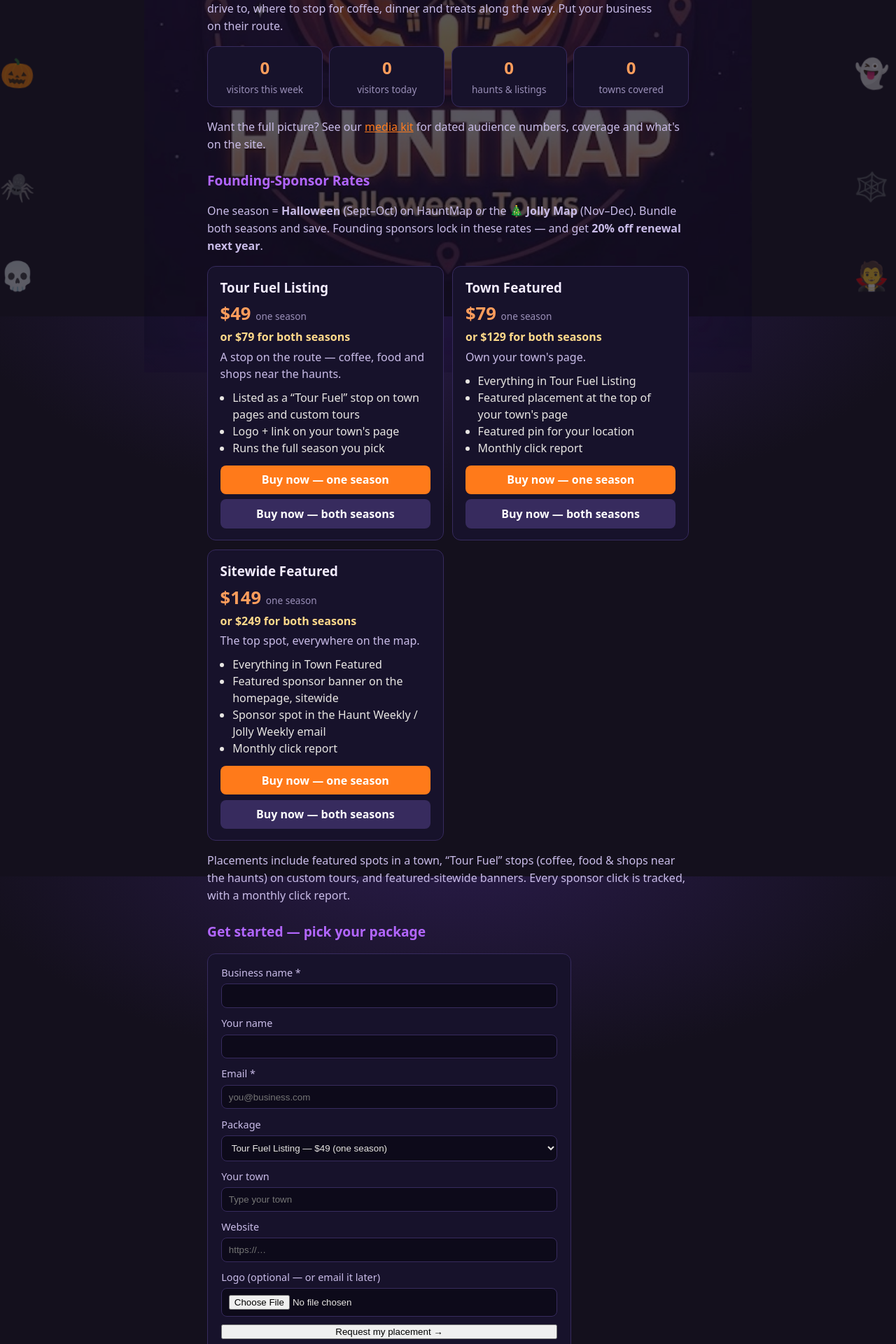
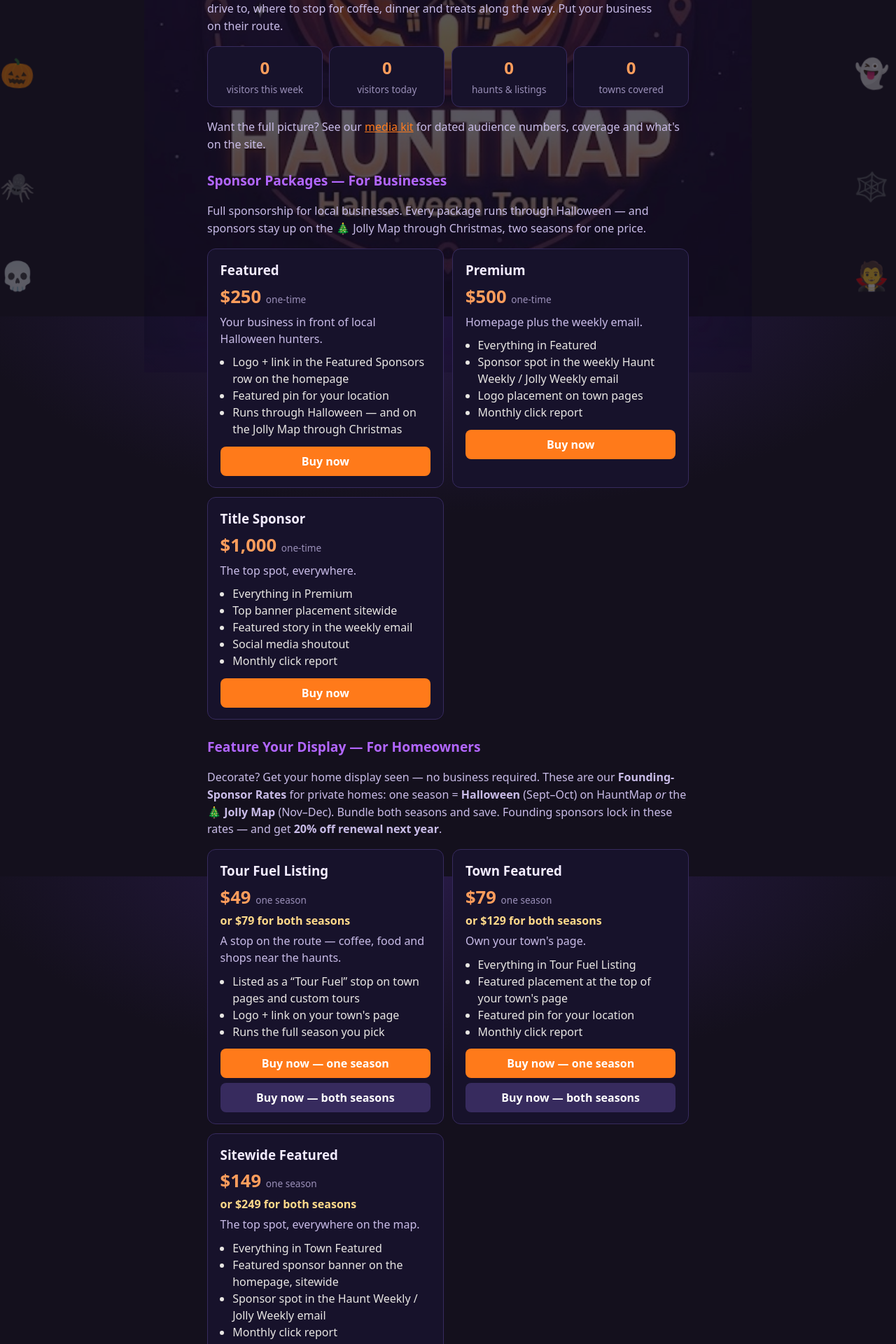
Before and after one commit to SpookyMap/hauntmap, a FastAPI app: page /advertise in a window 1280 px wide. Shown: the part 348-2268 px from the top of the page at 70% size. Run offline with FastAPI, Linux system fonts and the light colour scheme; data comes from the database, SQL or seed files in the repository; data that the repository does not hold is empty; some libraries are stand-ins or nearby versions.

Commit message:
Advertise: two pricing ladders — business sponsor packages restored ($250/$500/$1,000) + homeowner Founding-Sponsor Rates; grouped order form

```diff
--- a/app/main.py
+++ b/app/main.py
@@ -1143,6 +1143,29 @@ def sitemap():
 
 # ---------------------------------------------------------------- advertise
 
+# Business sponsor packages (the original pitched tiers — quotes honored).
+BUSINESS_PACKAGES = [
+    {"id": "featured", "name": "Featured", "price": 250,
+     "blurb": "Your business in front of local Halloween hunters.",
+     "features": ["Logo + link in the Featured Sponsors row on the homepage",
+                  "Featured pin for your location",
+                  "Runs through Halloween — and on the Jolly Map through Christmas"]},
+    {"id": "premium", "name": "Premium", "price": 500,
+     "blurb": "Homepage plus the weekly email.",
+     "features": ["Everything in Featured",
+                  "Sponsor spot in the weekly Haunt Weekly / Jolly Weekly email",
+                  "Logo placement on town pages",
+                  "Monthly click report"]},
+    {"id": "title", "name": "Title Sponsor", "price": 1000,
+     "blurb": "The top spot, everywhere.",
+     "features": ["Everything in Premium",
+                  "Top banner placement sitewide",
+                  "Featured story in the weekly email",
+                  "Social media shoutout",
+                  "Monthly click report"]},
+]
+
+# Homeowner ladder — the Founding-Sponsor Rates, for private home displays.
 SPONSOR_PACKAGES = [
     {"id": "tour_fuel", "name": "Tour Fuel Listing", "price": 49, "price_both": 79,
      "blurb": "A stop on the route — coffee, food and shops near the haunts.",
@@ -1163,14 +1186,23 @@ SPONSOR_PACKAGES = [
                   "Monthly click report"]},
 ]
 
-SPONSOR_ORDER_OPTIONS = [
-    {"id": "tour_fuel", "label": "Tour Fuel Listing — $49 (one season)"},
-    {"id": "tour_fuel_both", "label": "Tour Fuel Listing — $79 (both seasons)"},
-    {"id": "town_featured", "label": "Town Featured — $79 (one season)"},
-    {"id": "town_featured_both", "label": "Town Featured — $129 (both seasons)"},
-    {"id": "sitewide_featured", "label": "Sitewide Featured — $149 (one season)"},
-    {"id": "sitewide_featured_both", "label": "Sitewide Featured — $249 (both seasons)"},
+SPONSOR_ORDER_GROUPS = [
+    {"label": "Business — Sponsor Packages", "options": [
+        {"id": "featured", "label": "Business — Featured — $250"},
+        {"id": "premium", "label": "Business — Premium — $500"},
+        {"id": "title", "label": "Business — Title Sponsor — $1,000"},
+    ]},
+    {"label": "Homeowner — Feature Your Display", "options": [
+        {"id": "tour_fuel", "label": "Homeowner — Tour Fuel Listing — $49 (one season)"},
+        {"id": "tour_fuel_both", "label": "Homeowner — Tour Fuel Listing — $79 (both seasons)"},
+        {"id": "town_featured", "label": "Homeowner — Town Featured — $79 (one season)"},
+        {"id": "town_featured_both", "label": "Homeowner — Town Featured — $129 (both seasons)"},
+        {"id": "sitewide_featured", "label": "Homeowner — Sitewide Featured — $149 (one season)"},
+        {"id": "sitewide_featured_both", "label": "Homeowner — Sitewide Featured — $249 (both seasons)"},
+    ]},
 ]
+
+SPONSOR_ORDER_OPTIONS = [o for g in SPONSOR_ORDER_GROUPS for o in g["options"]]
 
 
 @app.get("/advertise", response_class=HTMLResponse)
@@ -1199,9 +1231,11 @@ def advertise(request: Request):
         pkg = ""
     return templates.TemplateResponse(
         request, "advertise.html",
-        {"packages": SPONSOR_PACKAGES, "stats": stats, "example": sponsors[0] if sponsors else None,
+        {"packages": SPONSOR_PACKAGES, "business_packages": BUSINESS_PACKAGES,
+         "stats": stats, "example": sponsors[0] if sponsors else None,
          "towns": towns("halloween"), "site_name": SITE_NAME,
-         "order_options": SPONSOR_ORDER_OPTIONS, "selected_pkg": pkg,
+         "order_options": SPONSOR_ORDER_OPTIONS, "order_groups": SPONSOR_ORDER_GROUPS,
+         "selected_pkg": pkg,
          "ordered": request.query_params.get("ordered")},
     )
 
--- a/templates/advertise.html
+++ b/templates/advertise.html
@@ -1,6 +1,6 @@
 {% extends "base.html" %}
 {% block title %}Advertise on {{ site_name }} · Sponsorships{% endblock %}
-{% block head %}<meta name="description" content="Put your business in front of thousands of local Halloween hunters. HauntMap Founding-Sponsor Rates from $49 a season — town pages, tour stops, the weekly email and sitewide banners.">{% endblock %}
+{% block head %}<meta name="description" content="Put your business in front of thousands of local Halloween hunters — business sponsor packages from $250, and homeowners can feature their own display from $49 a season.">{% endblock %}
 {% block content %}
 <h1>&#x1F4E3; Advertise on HauntMap</h1>
 <p class="adv-sub">HauntMap is where local families plan their Halloween nights — which displays to drive to, where to stop for coffee, dinner and treats along the way. Put your business on their route.</p>
@@ -24,8 +24,26 @@
 </div>
 {% endif %}
 
-<h2 class="adv-h2">Founding-Sponsor Rates</h2>
-<p class="adv-note">One season = <strong>Halloween</strong> (Sept&ndash;Oct) on HauntMap <em>or</em> the <strong>&#x1F384; Jolly Map</strong> (Nov&ndash;Dec). Bundle both seasons and save. Founding sponsors lock in these rates — and get <strong>20% off renewal next year</strong>.</p>
+<h2 class="adv-h2">Sponsor Packages — For Businesses</h2>
+<p class="adv-note">Full sponsorship for local businesses. Every package runs through Halloween — and sponsors stay up on the &#x1F384; Jolly Map through Christmas, two seasons for one price.</p>
+<div class="adv-packages">
+  {% for p in business_packages %}
+  <article class="adv-pack">
+    <h3>{{ p.name }}</h3>
+    <p class="adv-price">${{ '{:,}'.format(p.price) }} <span>one-time</span></p>
+    <p class="adv-blurb">{{ p.blurb }}</p>
+    <ul>
+      {% for f in p.features %}<li>{{ f }}</li>{% endfor %}
+    </ul>
+    <div class="adv-buy">
+      <a class="btn-buy" href="/advertise?pkg={{ p.id }}#order">Buy now</a>
+    </div>
+  </article>
+  {% endfor %}
+</div>
+
+<h2 class="adv-h2">Feature Your Display — For Homeowners</h2>
+<p class="adv-note">Decorate? Get your home display seen — no business required. These are our <strong>Founding-Sponsor Rates</strong> for private homes: one season = <strong>Halloween</strong> (Sept&ndash;Oct) on HauntMap <em>or</em> the <strong>&#x1F384; Jolly Map</strong> (Nov&ndash;Dec). Bundle both seasons and save. Founding sponsors lock in these rates — and get <strong>20% off renewal next year</strong>.</p>
 <div class="adv-packages">
   {% for p in packages %}
   <article class="adv-pack">
@@ -61,7 +79,7 @@
   </label>
   <label>Package
     <select name="package">
-      {% for o in order_options %}<option value="{{ o.id }}"{% if o.id == selected_pkg %} selected{% endif %}>{{ o.label }}</option>{% endfor %}
+      {% for g in order_groups %}<optgroup label="{{ g.label }}">{% for o in g.options %}<option value="{{ o.id }}"{% if o.id == selected_pkg %} selected{% endif %}>{{ o.label }}</option>{% endfor %}</optgroup>{% endfor %}
     </select>
   </label>
   <label>Your town
--- a/templates/media_kit.html
+++ b/templates/media_kit.html
@@ -38,7 +38,7 @@
 <p class="mk-note">Our weekly email — <strong>Haunt Weekly</strong> in Halloween season and <strong>Jolly Weekly</strong> at Christmas — is launching on Beehiiv, with sign-ups collected on-site and tagged by town and ZIP. Sponsor spots in the email are part of the Sitewide Featured package, available from launch.</p>
 
 <h2 class="mk-h2">Sponsorship</h2>
-<p class="mk-note">Founding-Sponsor Rates run from <strong>$49 a season</strong>. Every sponsor click is tracked, and sponsors receive a monthly click report. See packages and buy on the <a href="/advertise">Advertise page</a>, or email <a href="mailto:gethauntmap@gmail.com">gethauntmap@gmail.com</a>.</p>
+<p class="mk-note">Two ladders: <strong>business sponsor packages run $250&ndash;$1,000</strong>, and homeowners can feature their own display at Founding-Sponsor Rates from <strong>$49 a season</strong>. Every sponsor click is tracked, and sponsors receive a monthly click report. See packages and buy on the <a href="/advertise">Advertise page</a>, or email <a href="mailto:gethauntmap@gmail.com">gethauntmap@gmail.com</a>.</p>
 
 <style>
 .mk-sub { color: #c9bce8; max-width: 640px; line-height: 1.55; }
```
